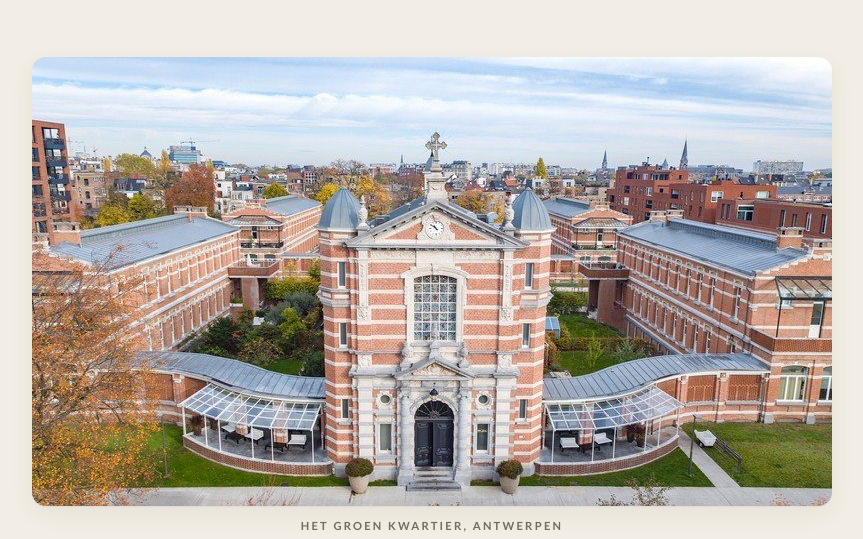
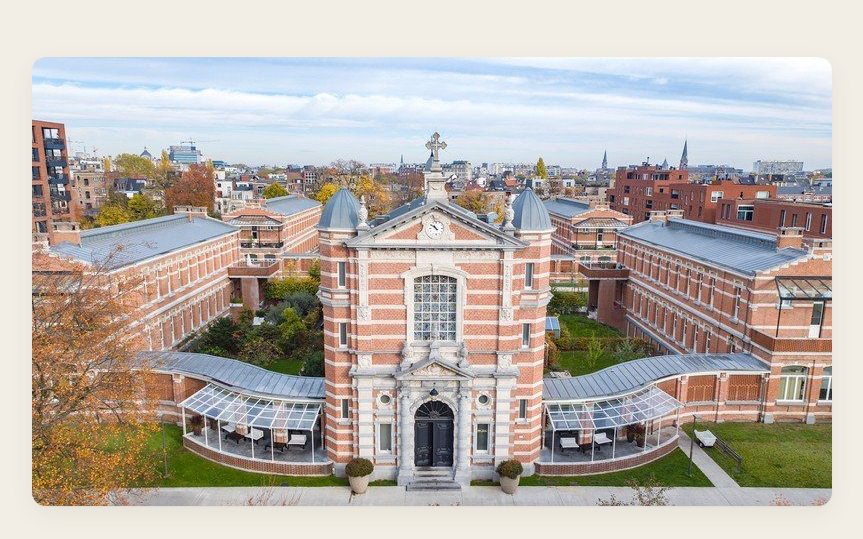
Before and after one commit to sessiesgroenkwartier-ctrl/sessiesgroenkwartier-ctrl.github.io, a plain HTML site: page index.html in a window 1280 px wide. Shown: the part 227-766 px from the top of the page, without its empty margins (208-1071 px from the left). Drawn offline with nearby package versions, Linux system fonts and the light colour scheme; a web font is replaced by a local one.

Commit message:
Bijschrift onder de sfeerfoto weg

```diff
--- a/index.html
+++ b/index.html
@@ -37,7 +37,6 @@
            alt="Luchtfoto van het Groen Kwartier in Antwerpen: het oude militair hospitaal met zijn
                 rood-witte bakstenen gevel, de klokkentoren en de glazen serres, met de stad erachter."
            decoding="async">
-      <figcaption>Het Groen Kwartier, Antwerpen</figcaption>
     </figure>
   </section>
 
```
